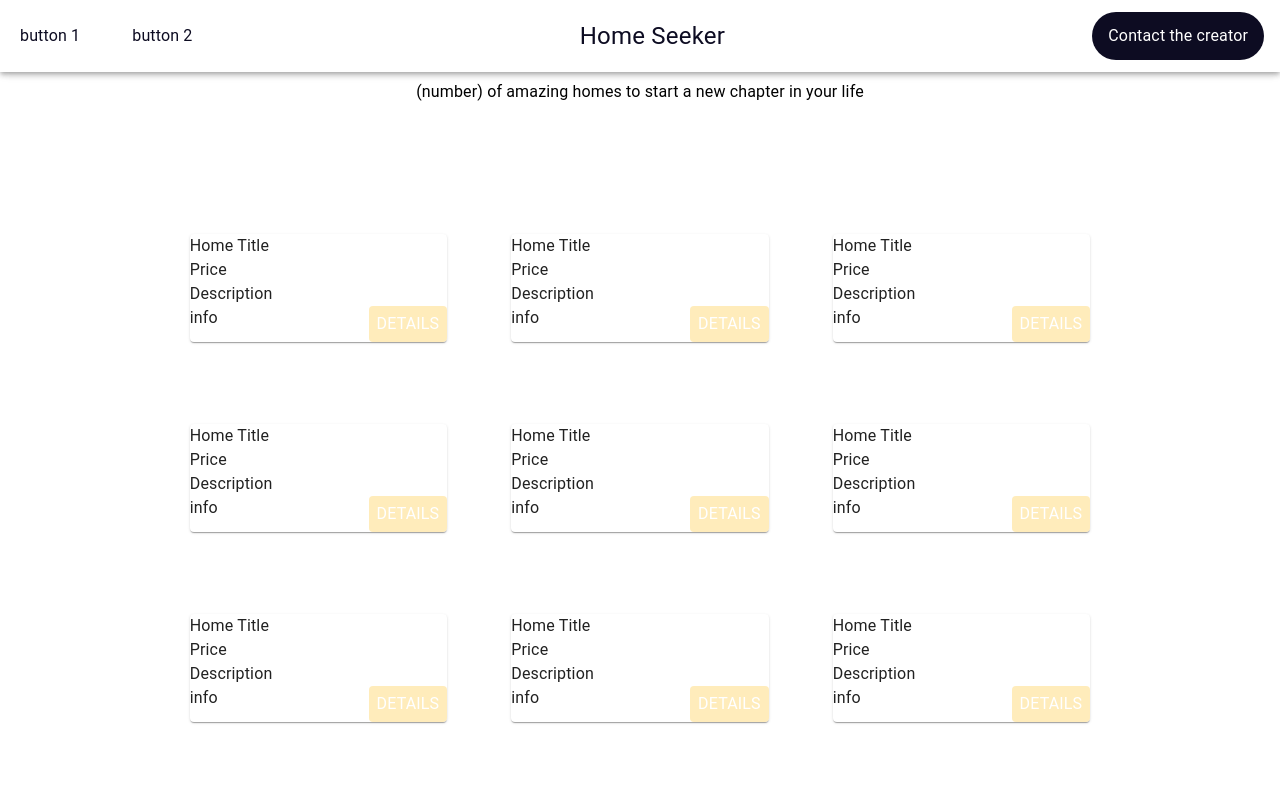
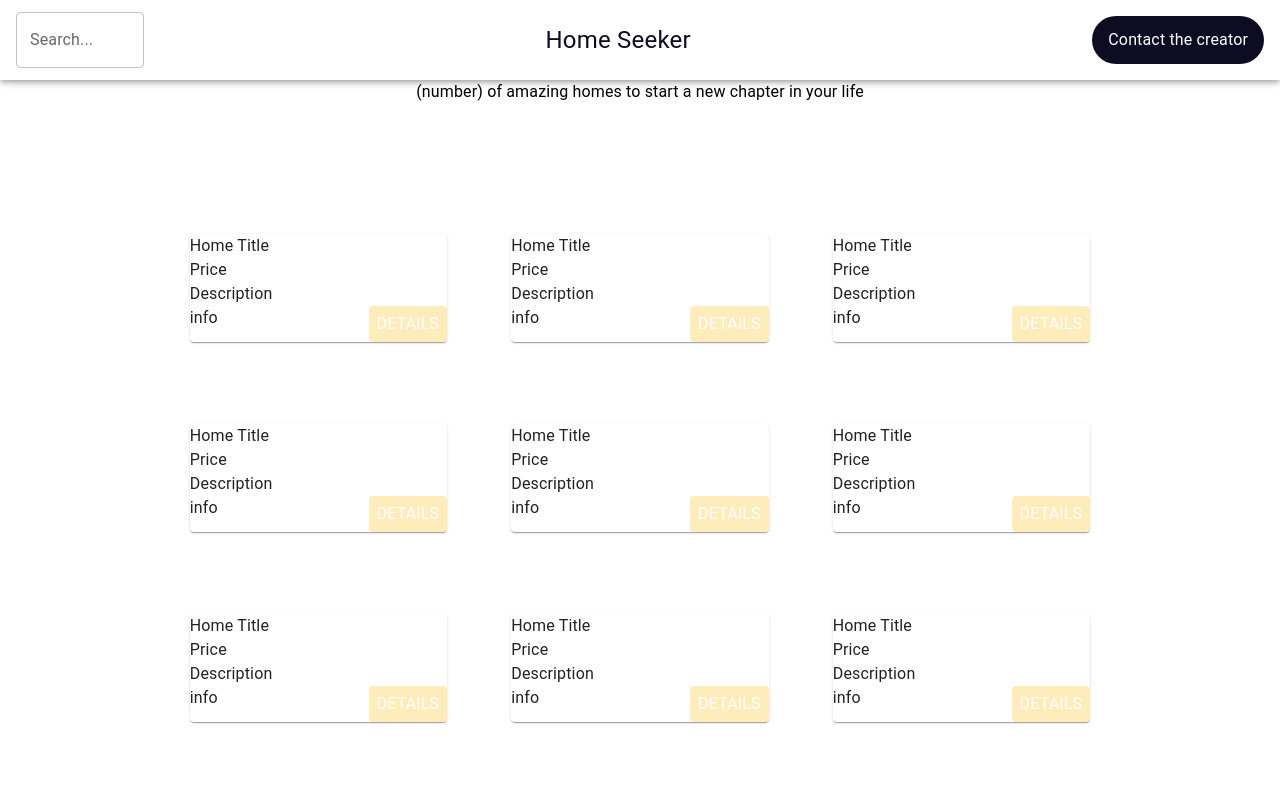
Before and after one commit to JustBecerra/Home-Seeker, a Next.js app: page / in a window 1280 px wide. Shown: the top 800 px of the page. Built offline with nearby package versions, Linux system fonts and the light colour scheme.

Commit message:
add input in topbar

```diff
--- a/next.config.js
+++ b/next.config.js
@@ -1,4 +1,8 @@
 /** @type {import('next').NextConfig} */
-const nextConfig = {}
+const nextConfig = {
+  experimental: {
+    serverActions: true,
+  },
+};
 
-module.exports = nextConfig
+module.exports = nextConfig;
--- a/src/components/TopBar/index.tsx
+++ b/src/components/TopBar/index.tsx
@@ -1,17 +1,17 @@
+"use client"
 import React from "react";
-import { Box, AppBar, Button, Typography } from "@mui/material";
+import { AppBar, Button, Typography, Autocomplete, TextField } from "@mui/material";
 
 export const TopBar = () => {
+
   return (
     <AppBar position="fixed" variant="elevation" sx={{backgroundColor: 'Primary.light', display:'flex', flexDirection:'row', justifyContent:'space-between', alignItems: 'center'}}>
-      <Box>
-        <Button  variant="text" sx={{m: '0.75rem', height: '3rem'}}>
-          <Typography sx={{color: 'Primary.100', textTransform: 'none'}}>button 1</Typography>
-        </Button>
-        <Button  variant="text" sx={{m: '0.75rem', height: '3rem'}}>
-          <Typography sx={{color: 'Primary.100', m: '0.75rem', textTransform: 'none'}}>button 2</Typography>
-        </Button>
-      </Box>
+      <Autocomplete
+        sx={{m: '0.75rem', marginLeft: '1rem', width:'8rem'}}
+        options={[]}
+        freeSolo
+        renderInput={(params) => <TextField {...params} label="Search..." sx={{borderRadius: '1.5rem'}} />}
+      />
       <Typography sx={{color: 'Primary.100', fontSize: '1.5rem', textTransform: 'none', display:'flex', alignSelf:'center', m:'auto'}}>
         Home Seeker
       </Typography>
```
